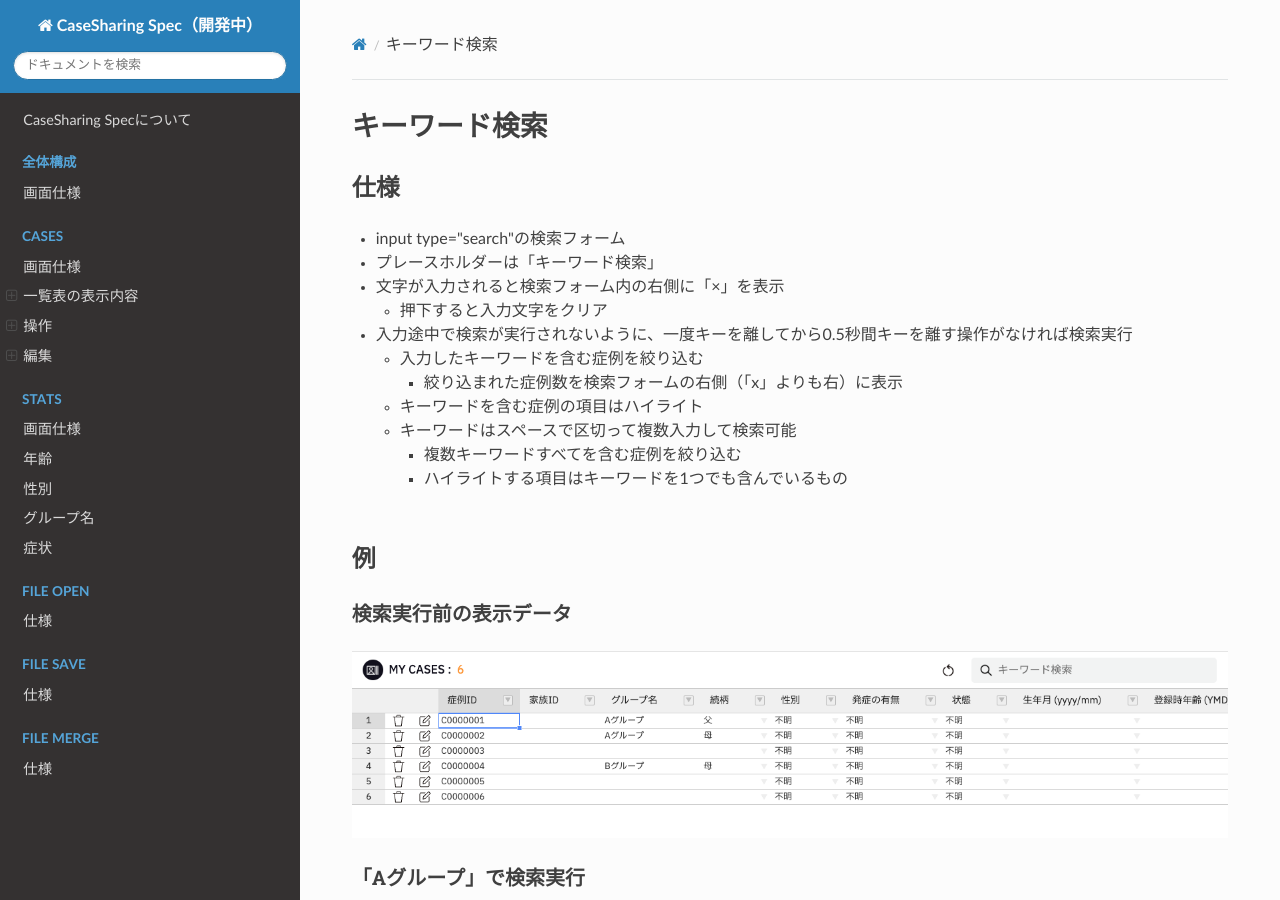
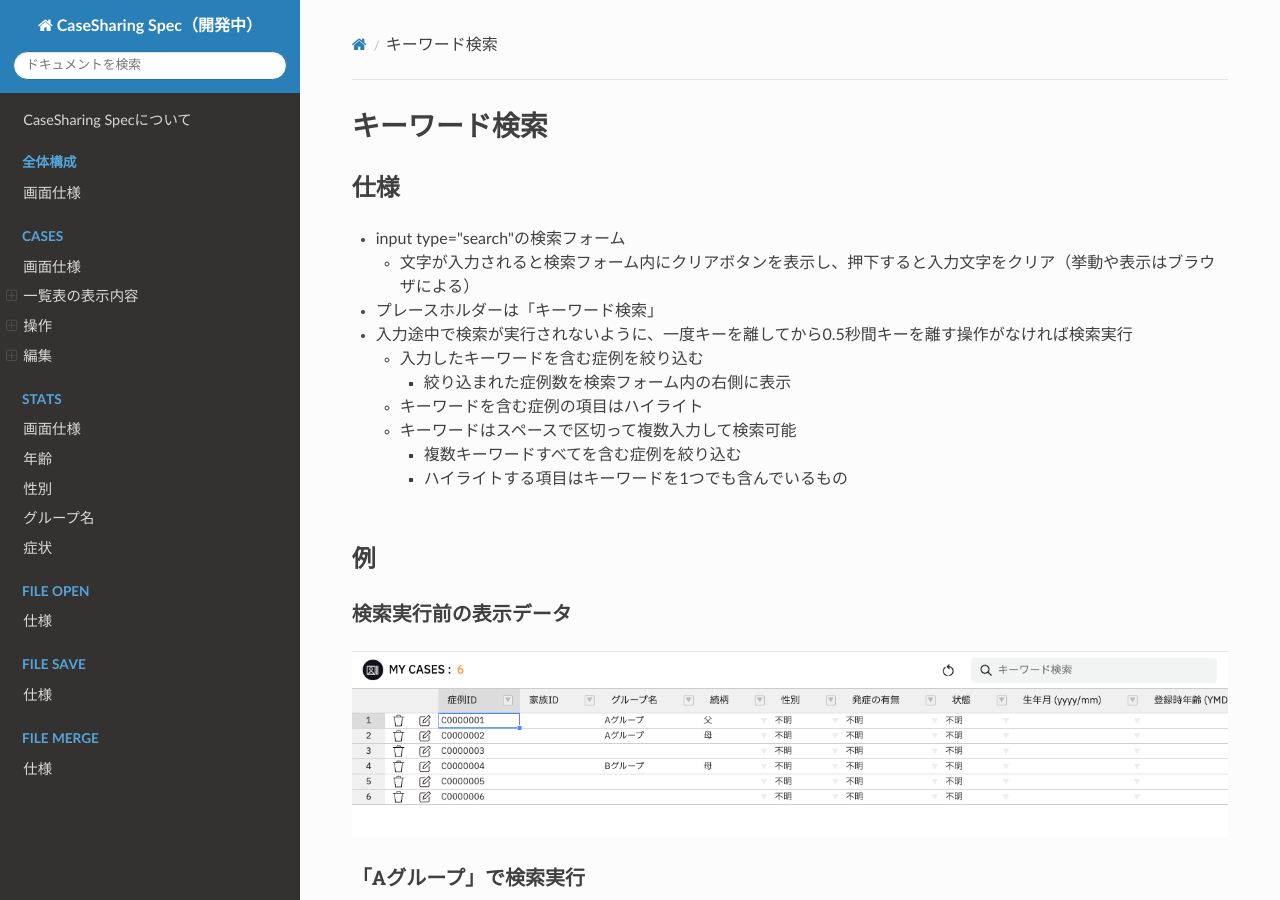
Before and after one commit to PubCaseFinder/pubcasefinder_spec, an MkDocs documentation site: the page built from docs/cases/operations/search-keyword.md, in a window 1280 px wide and 900 px high. Built offline with MkDocs 1.6.1, drawn with Linux system fonts in a browser that asks for light colours; nearby versions of some CDN libraries.

Commit message:
input type="search"の機能のクリアボタンについては詳細記載は削除

```diff
--- a/docs/cases/operations/search-keyword.md
+++ b/docs/cases/operations/search-keyword.md
@@ -3,12 +3,11 @@
 ## 仕様
 
 - input type="search"の検索フォーム
+    - 文字が入力されると検索フォーム内にクリアボタンを表示し、押下すると入力文字をクリア（挙動や表示はブラウザによる）
 - プレースホルダーは「キーワード検索」
-- 文字が入力されると検索フォーム内の右側に「×」を表示
-    - 押下すると入力文字をクリア
 - 入力途中で検索が実行されないように、一度キーを離してから0.5秒間キーを離す操作がなければ検索実行
     - 入力したキーワードを含む症例を絞り込む
-        - 絞り込まれた症例数を検索フォームの右側（「x」よりも右）に表示
+        - 絞り込まれた症例数を検索フォーム内の右側に表示
     - キーワードを含む症例の項目はハイライト
     - キーワードはスペースで区切って複数入力して検索可能
         - 複数キーワードすべてを含む症例を絞り込む
```
